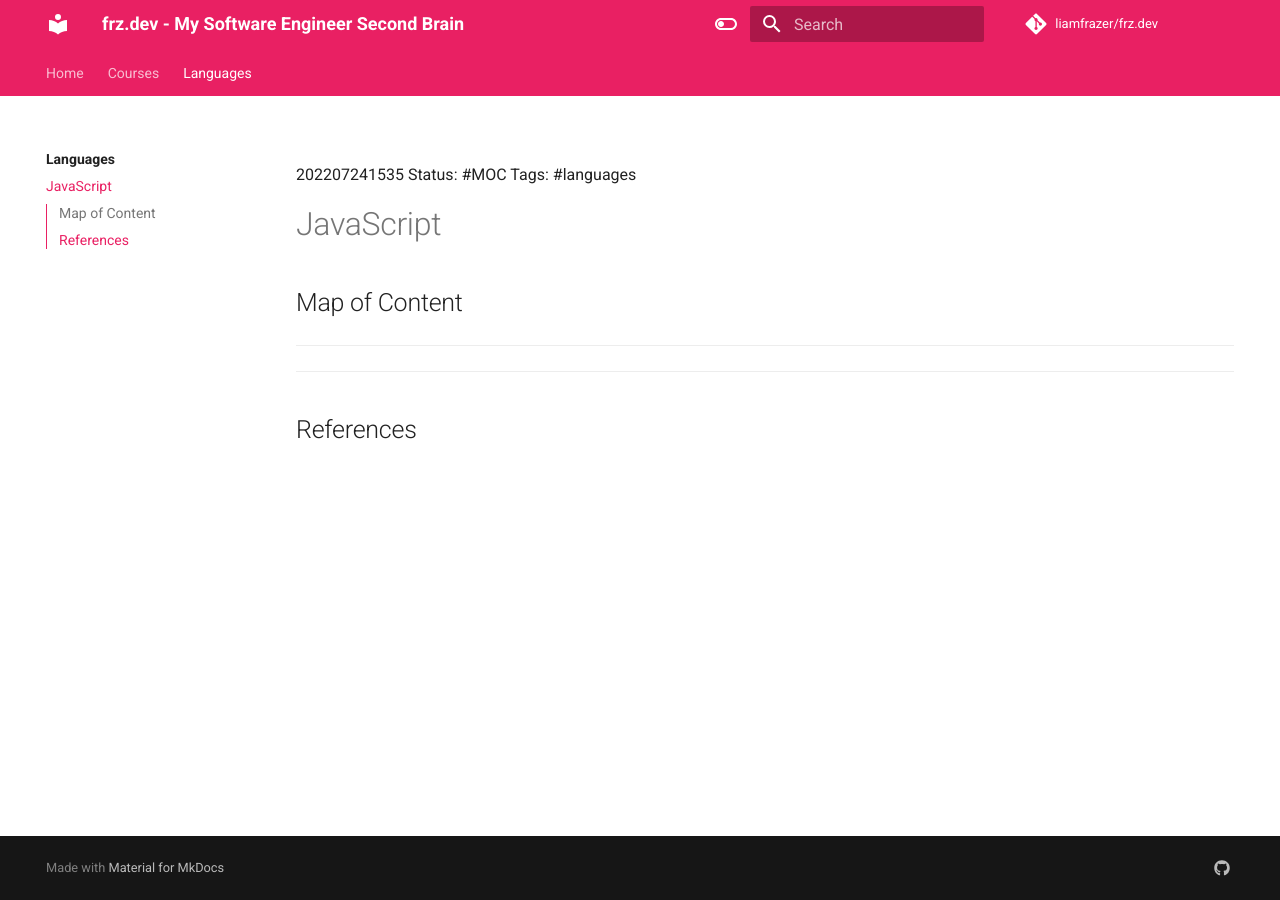
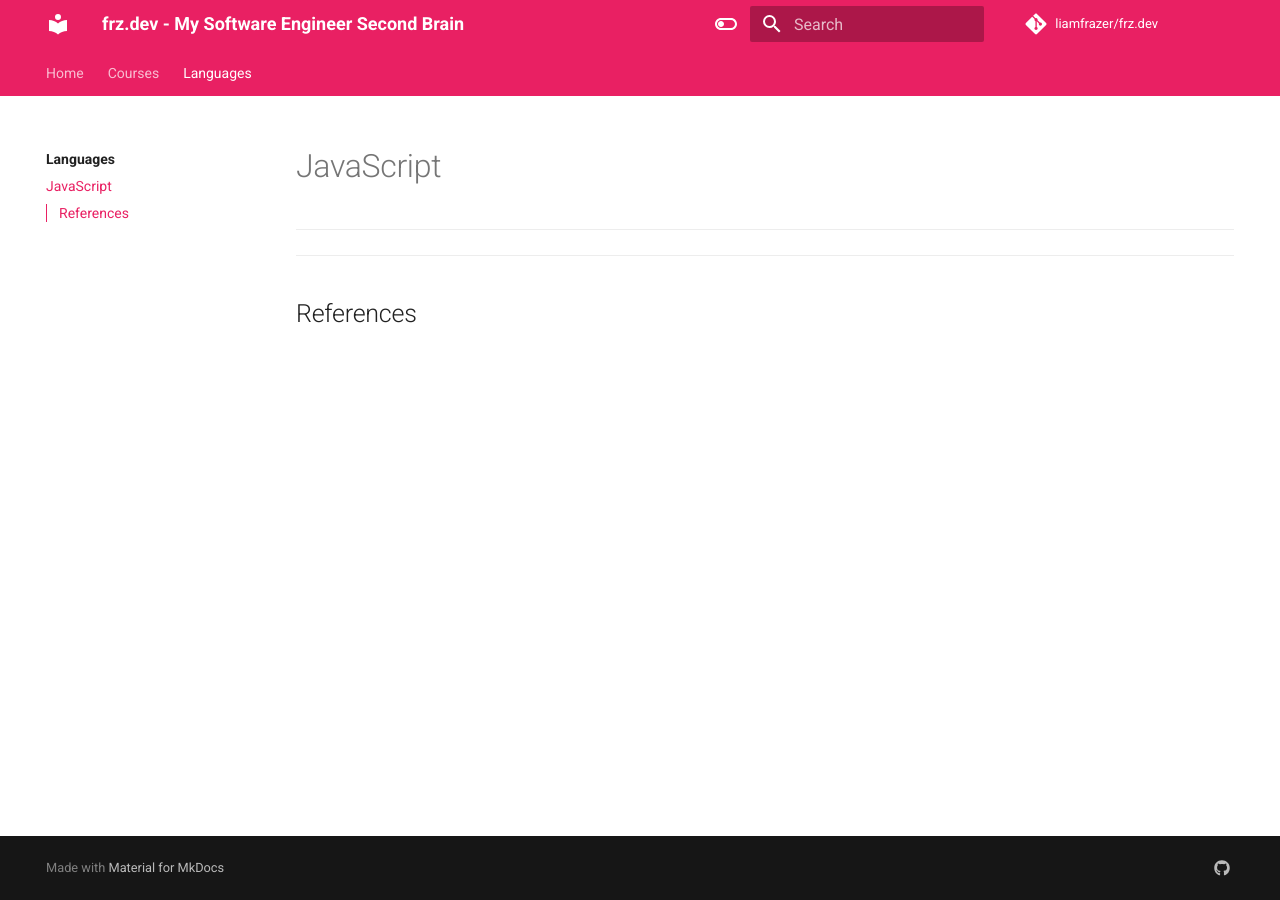
Before and after one commit to liamfrazer/frz.dev, an MkDocs documentation site: the page built from docs/Navigation/Languages/JavaScript.md, in a window 1280 px wide. Built offline with MkDocs 1.6.1 and Material for MkDocs 9.7.7, drawn with Linux system fonts in a browser that asks for light colours; comment, search, counter and statistics services are not loaded.

Commit message:
vault backup: 2022-07-24 16:38:36
Affected files:
docs/Navigation/Languages/JavaScript.md
mkdocs.yml

```diff
--- a/docs/Navigation/Languages/JavaScript.md
+++ b/docs/Navigation/Languages/JavaScript.md
@@ -1,9 +1,11 @@
-202207241535
-Status: #MOC
-Tags: #languages
+---
+title: {{title}}
+description: Map of content for {{title}}
+tags:
+	- Languages
+	- JavaScript
+---
 
-# JavaScript
-## Map of Content
 ---
 
 
--- a/mkdocs.yml
+++ b/mkdocs.yml
@@ -1,6 +1,7 @@
 site_name: frz.dev - My Software Engineer Second Brain
 repo_name: liamfrazer/frz.dev
 repo_url: https://github.com/liamfrazer/frz.dev
+edit_uri: edit/main/docs
 site_author: Liam Frazer
 site_description: >-
   An automated second brain/digital garden workflow solution combined with obsidian>mkdocs-material>github>hostinger
@@ -52,6 +53,8 @@
   - pymdownx.keys
   - pymdownx.mark
   - pymdownx.tilde
+  - meta
+  - tags
 
   - toc:
       permalink: true
```
